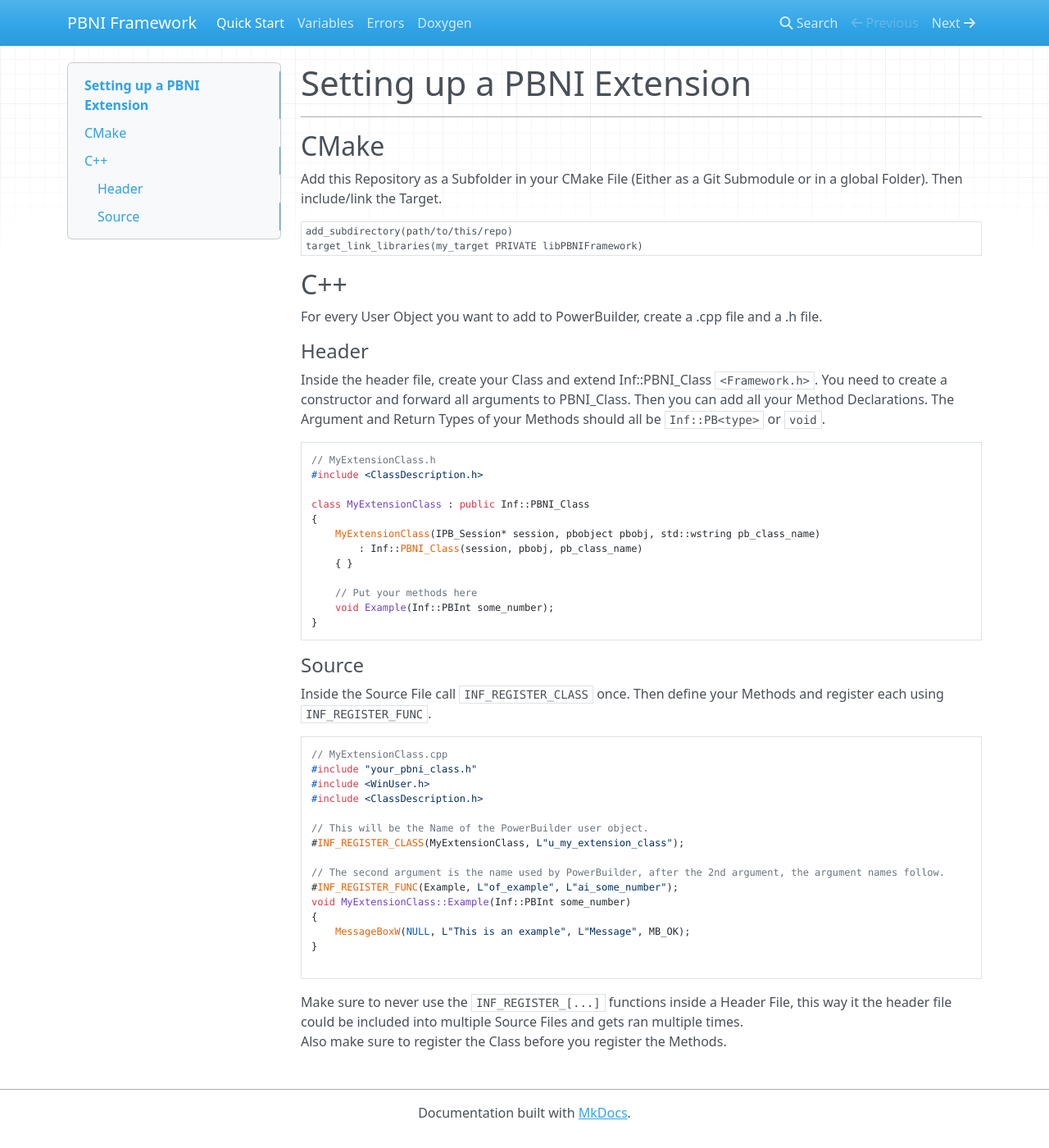
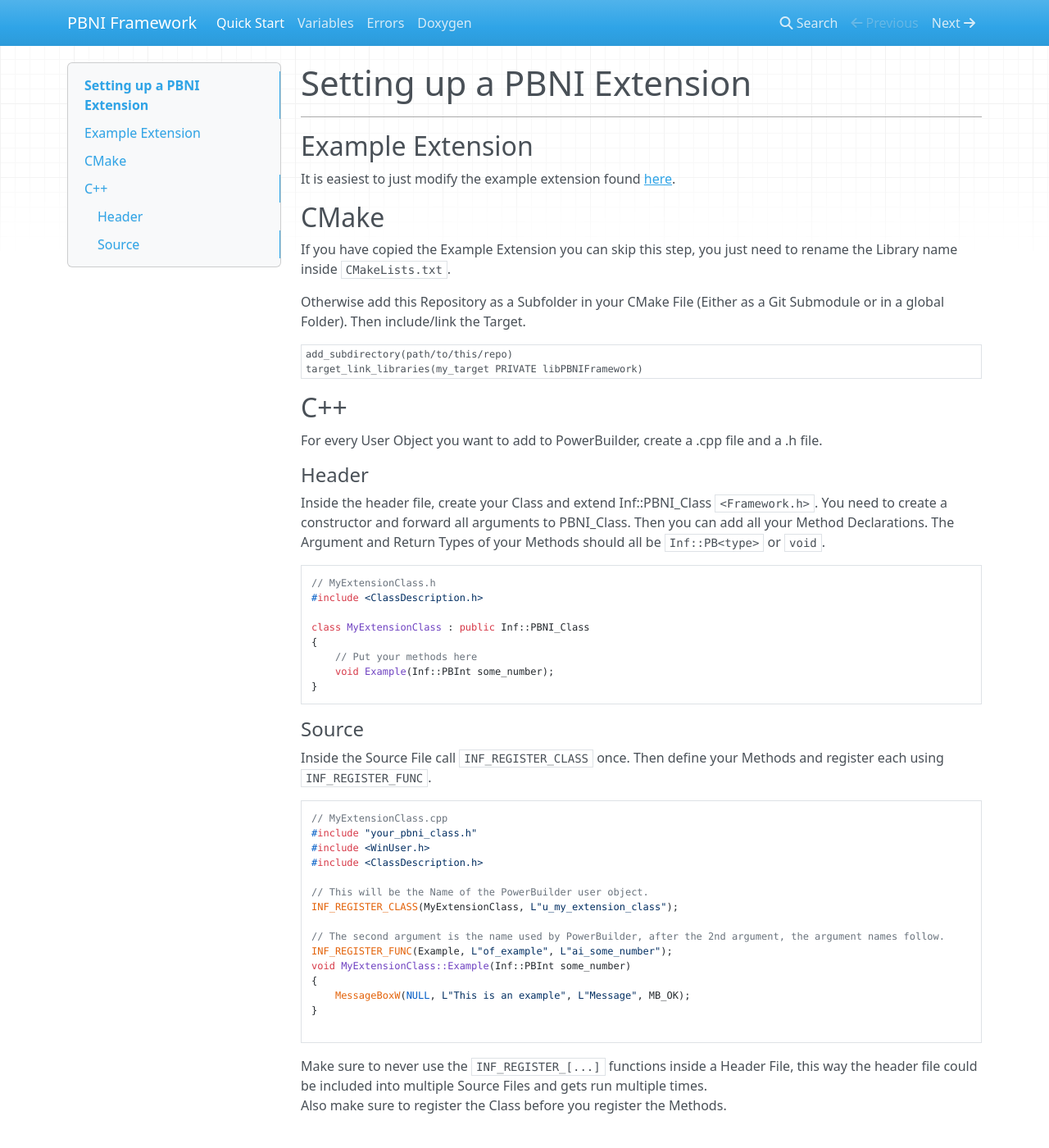
Before and after one commit to informaticon/lib.cpp.base.pbni-framework, an MkDocs documentation site: the page built from docs/quick-start.md, in a window 1280 px wide and 1400 px high. Shown: the whole window at 82% size. Built offline with MkDocs 1.6.1, drawn with Linux system fonts in a browser that asks for light colours; nearby versions of some CDN libraries.

Commit message:
Improved docs

````diff
--- a/docs/quick-start.md
+++ b/docs/quick-start.md
@@ -1,8 +1,13 @@
 # Setting up a PBNI Extension
 ---
 
+## Example Extension
+It is easiest to just modify the example extension found [here](https://github.com/informaticon/div.cpp.base.pbni-framework-usage-example).
+
 ## CMake
-Add this Repository as a Subfolder in your CMake File (Either as a Git Submodule or in a global Folder). Then include/link the Target.
+If you have copied the Example Extension you can skip this step, you just need to rename the Library name inside `CMakeLists.txt`.
+
+Otherwise add this Repository as a Subfolder in your CMake File (Either as a Git Submodule or in a global Folder). Then include/link the Target.
 
 ```cmake
 add_subdirectory(path/to/this/repo)
@@ -21,10 +26,6 @@ Inside the header file, create your Class and extend Inf::PBNI_Class `<Framework
 
 class MyExtensionClass : public Inf::PBNI_Class
 {
-	MyExtensionClass(IPB_Session* session, pbobject pbobj, std::wstring pb_class_name)
-		: Inf::PBNI_Class(session, pbobj, pb_class_name)
-	{ }
-
 	// Put your methods here
 	void Example(Inf::PBInt some_number);
 }
@@ -39,10 +40,10 @@ Inside the Source File call `INF_REGISTER_CLASS` once. Then define your Methods
 #include <ClassDescription.h>
 
 // This will be the Name of the PowerBuilder user object.
-#INF_REGISTER_CLASS(MyExtensionClass, L"u_my_extension_class");
+INF_REGISTER_CLASS(MyExtensionClass, L"u_my_extension_class");
 
 // The second argument is the name used by PowerBuilder, after the 2nd argument, the argument names follow.
-#INF_REGISTER_FUNC(Example, L"of_example", L"ai_some_number");
+INF_REGISTER_FUNC(Example, L"of_example", L"ai_some_number");
 void MyExtensionClass::Example(Inf::PBInt some_number)
 {
 	MessageBoxW(NULL, L"This is an example", L"Message", MB_OK);
@@ -50,5 +51,5 @@ void MyExtensionClass::Example(Inf::PBInt some_number)
 
 ```
 
-Make sure to never use the `INF_REGISTER_[...]` functions inside a Header File, this way it the header file could be included into multiple Source Files and gets ran multiple times.
+Make sure to never use the `INF_REGISTER_[...]` functions inside a Header File, this way the header file could be included into multiple Source Files and gets run multiple times.
 Also make sure to register the Class before you register the Methods.
````
Also changed, not shown: docs/index.md (+1 -0 lines), docs/libraries.md (added, +88 -0 lines), docs/variables.md (+8 -0 lines).
